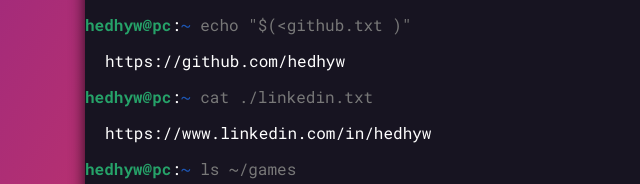
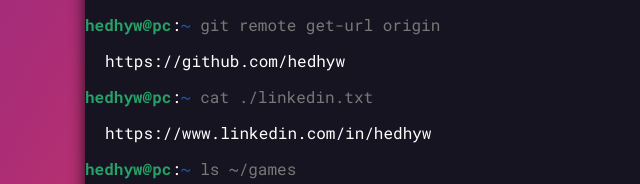
Before and after one commit to hedhyw/hedhyw.com, a plain HTML site: page index.html in a window 1280 px wide. Shown: the part 255-439 px from the top of the page, 155-795 px from the left. Drawn offline with Linux system fonts and the light colour scheme.

Commit message:
refactor: git command

```diff
--- a/index.html
+++ b/index.html
@@ -121,7 +121,7 @@
         <div>
             <div class="command">
                 <span class="prompt">hedhyw@pc</span><span>:</span><span class="path">~</span>
-                <span class="input">echo &quot;$(&lt;github.txt )&quot;</span>
+                <span class="input">git remote get-url origin</span>
             </div>
             <div class="output">
                 <a href="https://github.com/hedhyw">https://github.com/hedhyw</a>
```
